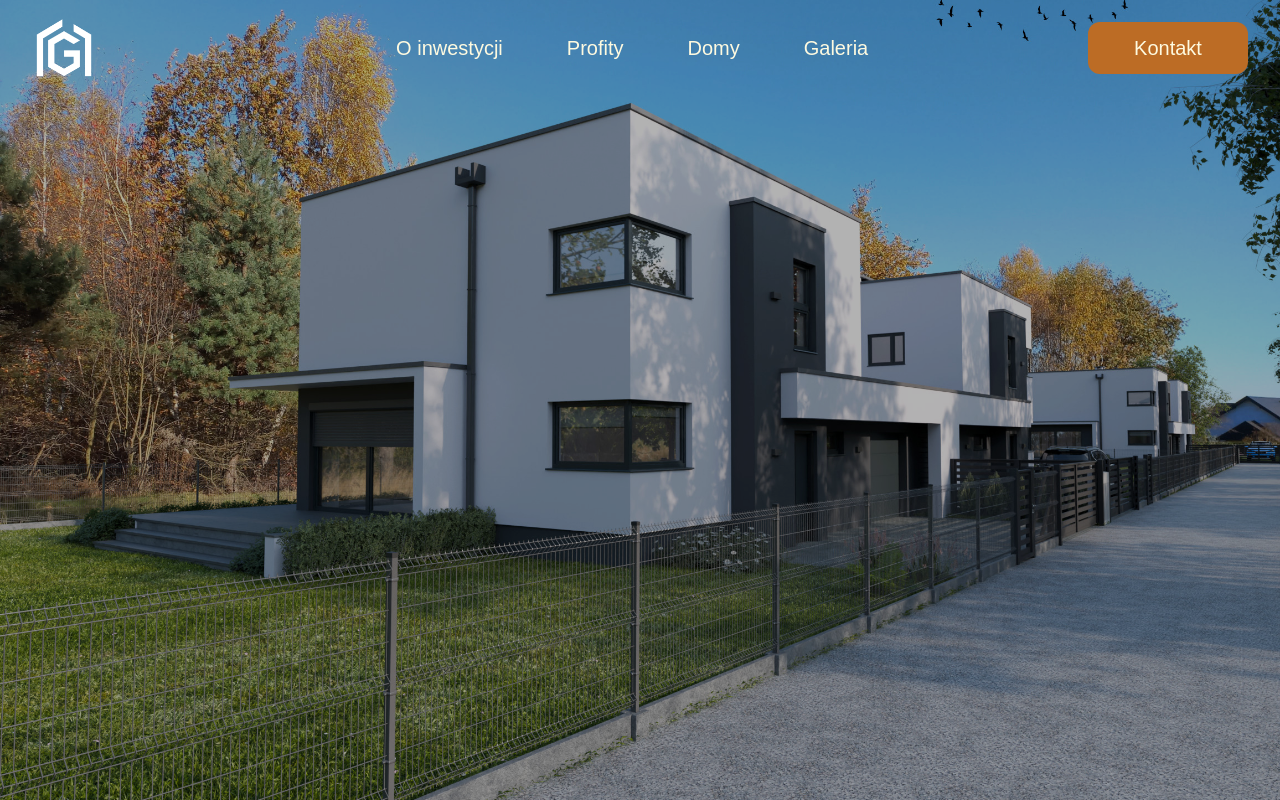
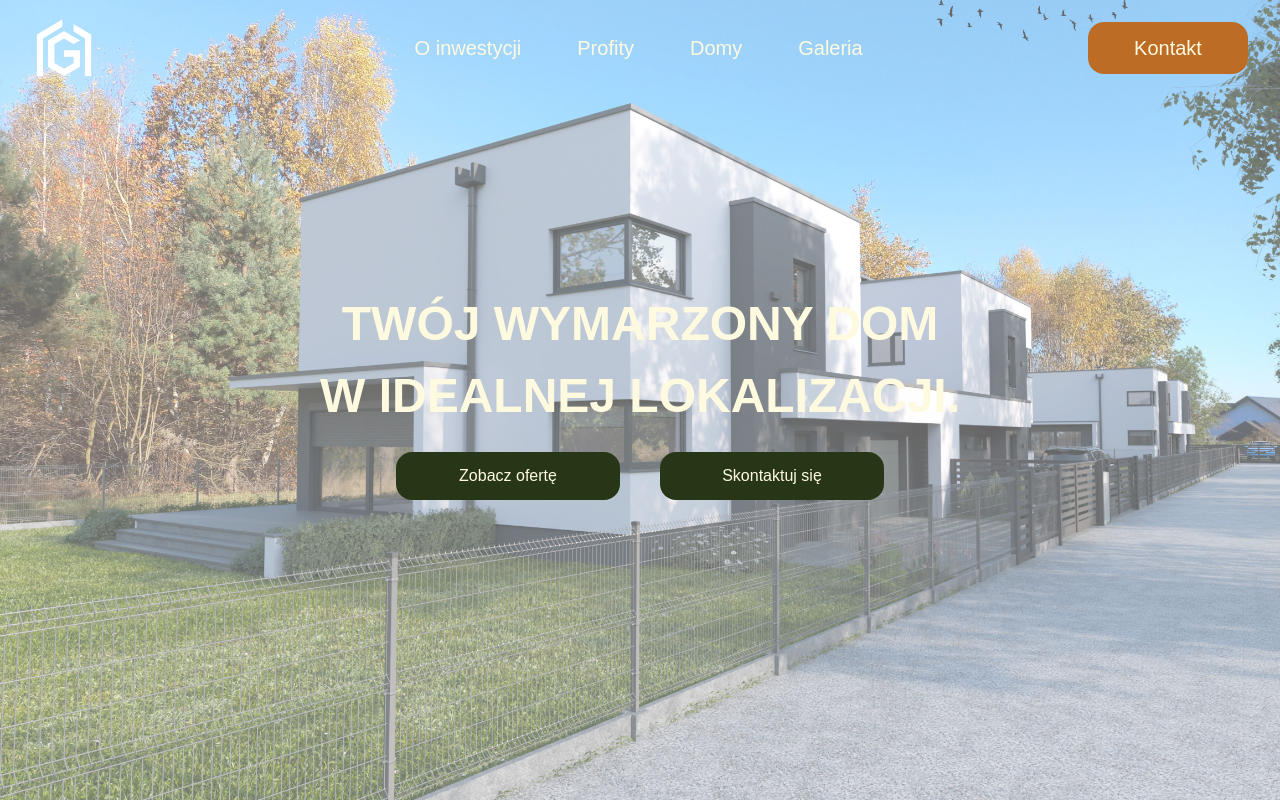
Before and after one commit to damiankaniewski/czarnochowice-website, a Next.js app: page / in a window 1280 px wide. Built offline with nearby package versions, Linux system fonts and the light colour scheme.

Commit message:
feat: completed home section

```diff
--- a/src/app/page.tsx
+++ b/src/app/page.tsx
@@ -1,11 +1,14 @@
 import Header from "@/components/Header";
+import HomeSection from "@/components/HomeSection";
+
 export default function Home() {
   return (
-    <div className="bg-render1_mobile md:bg-render1 bg-cover bg-center h-screen">
-      <div className="absolute inset-0 bg-black opacity-30" />
-
-      <Header />
-      <main></main>
+    <div className=" h-screen w-full">
+      <div className="bg-render1_mobile md:bg-render1 bg-cover bg-center h-screen w-full absolute opacity-60" />
+      <div className="h-full w-screen">
+        <Header />
+        <HomeSection />
+      </div>
     </div>
   );
 }
--- a/src/components/Header.tsx
+++ b/src/components/Header.tsx
@@ -6,19 +6,19 @@ export default function Header() {
   const [isMenuOpen, setIsMenuOpen] = useState(false);
 
   return (
-    <header className="fixed w-full z-10">
+    <header className=" fixed top-0 left-0 w-full z-30 bg-opacity-90">
       <div
-        className={`px-8 py-4 flex justify-between items-center w-full bg-opacity-90 ${
-          isMenuOpen ? "bg-darkGreen" : "bg-transparent"
+        className={`md:px-8 py-4 flex justify-between items-center w-full  ${
+          isMenuOpen ? "bg-lightGreen" : "bg-transparent"
         }`}
       >
-        <div className="flex items-center w-1/6">
-          <Link href="/">
+        <div className="flex items-center w-56">
+          <Link href="#home">
             <img src="/logo.png" alt="Logo" className="h-16 w-16 mr-2" />
           </Link>
         </div>
 
-        <nav className="hidden md:flex justify-center space-x-16 text-xl w-dvw">
+        <nav className="hidden md:flex justify-center space-x-14 text-xl w-dvw">
           <Link href="/" className="block text-white hover:text-lightOrange">
             O inwestycji
           </Link>
@@ -33,7 +33,7 @@ export default function Header() {
           </Link>
         </nav>
         <div className="w-1/6 flex justify-end">
-          <nav className=" max-md:hidden text-xl bg-darkOrange p-3 rounded-xl w-40 text-center hover:bg-lightGreen">
+          <nav className=" max-md:hidden text-xl bg-darkOrange p-3 rounded-2xl w-40 text-center hover:bg-darkGreen">
             <Link href="/" className="block text-white w-full">
               Kontakt
             </Link>
@@ -62,41 +62,41 @@ export default function Header() {
       </div>
 
       {isMenuOpen && (
-        <div className="md:hidden flex flex-col items-center pt-4  bg-darkGreen bg-opacity-90 shadow-md">
+        <div className="fixed inset-0 flex flex-col items-center top-24 pt-4 bg-lightGreen  shadow-md z-30 w-screen h-2/5">
           <Link
             href="/"
-            className="text-white text-xl w-full p-5 flex justify-center hover:bg-lightGreen"
+            className="text-white text-xl w-full py-5 flex justify-center hover:bg-darkGreen "
             onClick={() => setIsMenuOpen(false)}
           >
-            O inwestycji
+            <p className="break-words max-w-full">O inwestycji</p>
           </Link>
           <Link
             href="/"
-            className="text-white text-xl w-full p-5 flex justify-center hover:bg-lightGreen"
+            className="text-white text-xl w-full py-5 flex justify-center hover:bg-darkGreen break-words max-w-full"
             onClick={() => setIsMenuOpen(false)}
           >
-            Profity
+            <p className="break-words max-w-full">Profity</p>
           </Link>
           <Link
             href="/"
-            className="text-white text-xl w-full p-5 flex justify-center hover:bg-lightGreen"
+            className="text-white text-xl w-full py-5 flex justify-center hover:bg-darkGreen break-words max-w-full"
             onClick={() => setIsMenuOpen(false)}
           >
-            Domy
+            <p className="break-words max-w-full">Domy</p>
           </Link>
           <Link
             href="/"
-            className="text-white text-xl w-full p-5 flex justify-center hover:bg-lightGreen"
+            className="text-white text-xl w-full py-5 flex justify-center hover:bg-darkGreen break-words max-w-full"
             onClick={() => setIsMenuOpen(false)}
           >
-            Galeria
+            <p className="break-words max-w-full">Galeria</p>
           </Link>
           <Link
             href="/"
-            className="text-white text-xl w-full p-5 flex justify-center hover:bg-lightGreen"
+            className="text-white text-xl w-full py-5 flex justify-center hover:bg-darkGreen break-words max-w-full"
             onClick={() => setIsMenuOpen(false)}
           >
-            Kontakt
+            <p className="break-words max-w-full">Kontakt</p>
           </Link>
         </div>
       )}
--- /dev/null
+++ b/src/components/HomeSection.tsx
@@ -0,0 +1,23 @@
+export default function HomeSection() {
+  return (
+    <section
+      id="home"
+      className="flex justify-center items-center w-full h-full flex-col relative z-20"
+    >
+      <p className="text-3xl md:text-5xl text-white font-bold mb-6 text-center break-words max-w-full">
+        TWÓJ WYMARZONY DOM
+      </p>
+      <p className="text-3xl md:text-5xl text-white font-bold text-center break-words max-w-full">
+        W IDEALNEJ LOKALIZACJI.
+      </p>
+      <div className="flex max-md:flex-col max-md:space-y-5 max-md:w-full max-md:items-center md:space-x-10 mt-8">
+        <button className="py-3 w-56 max-md:w-3/5 bg-darkGreen text-white rounded-2xl hover:bg-darkOrange transition break-words max-w-full">
+          Zobacz ofertę
+        </button>
+        <button className="py-3 w-56 max-md:w-3/5 bg-darkGreen text-white rounded-2xl hover:bg-darkOrange transition break-words max-w-full">
+          Skontaktuj się
+        </button>
+      </div>
+    </section>
+  );
+}
```
